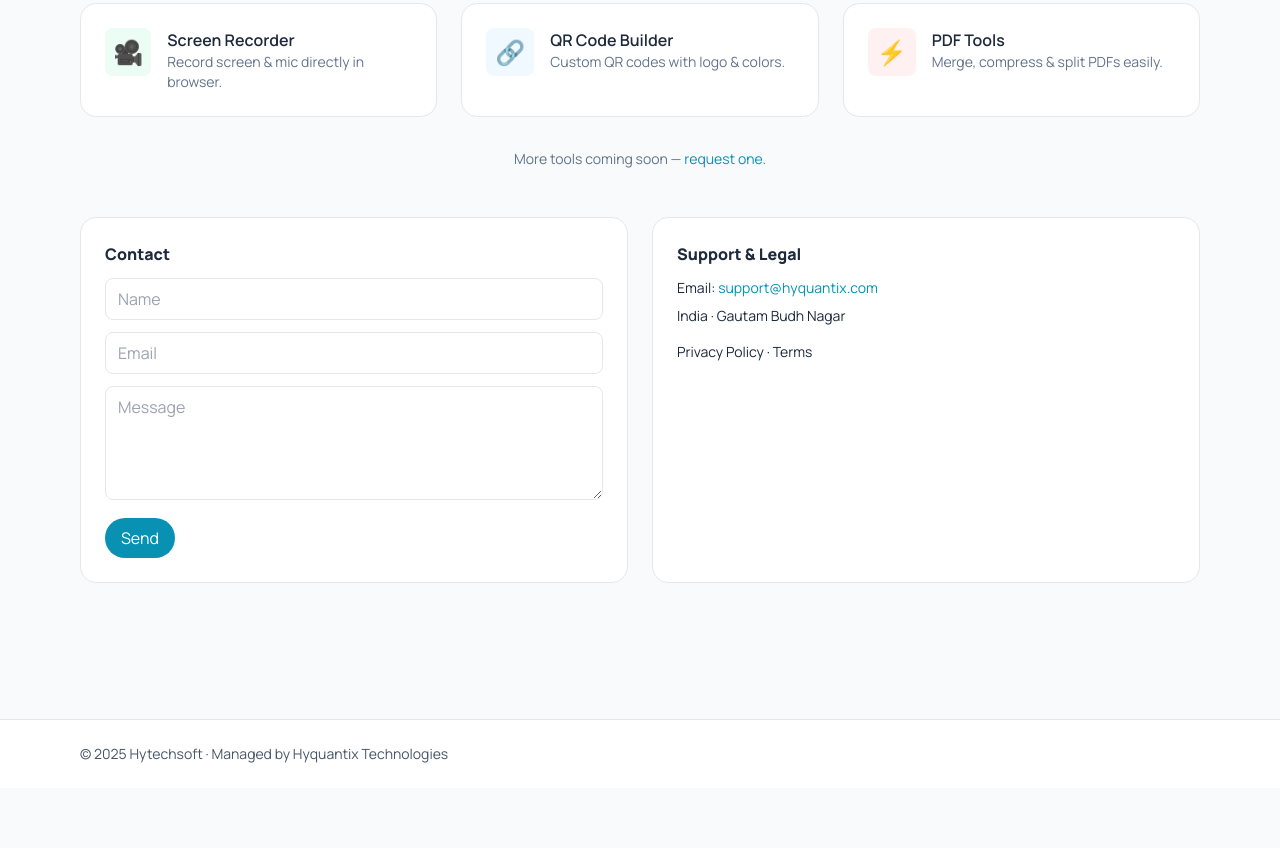
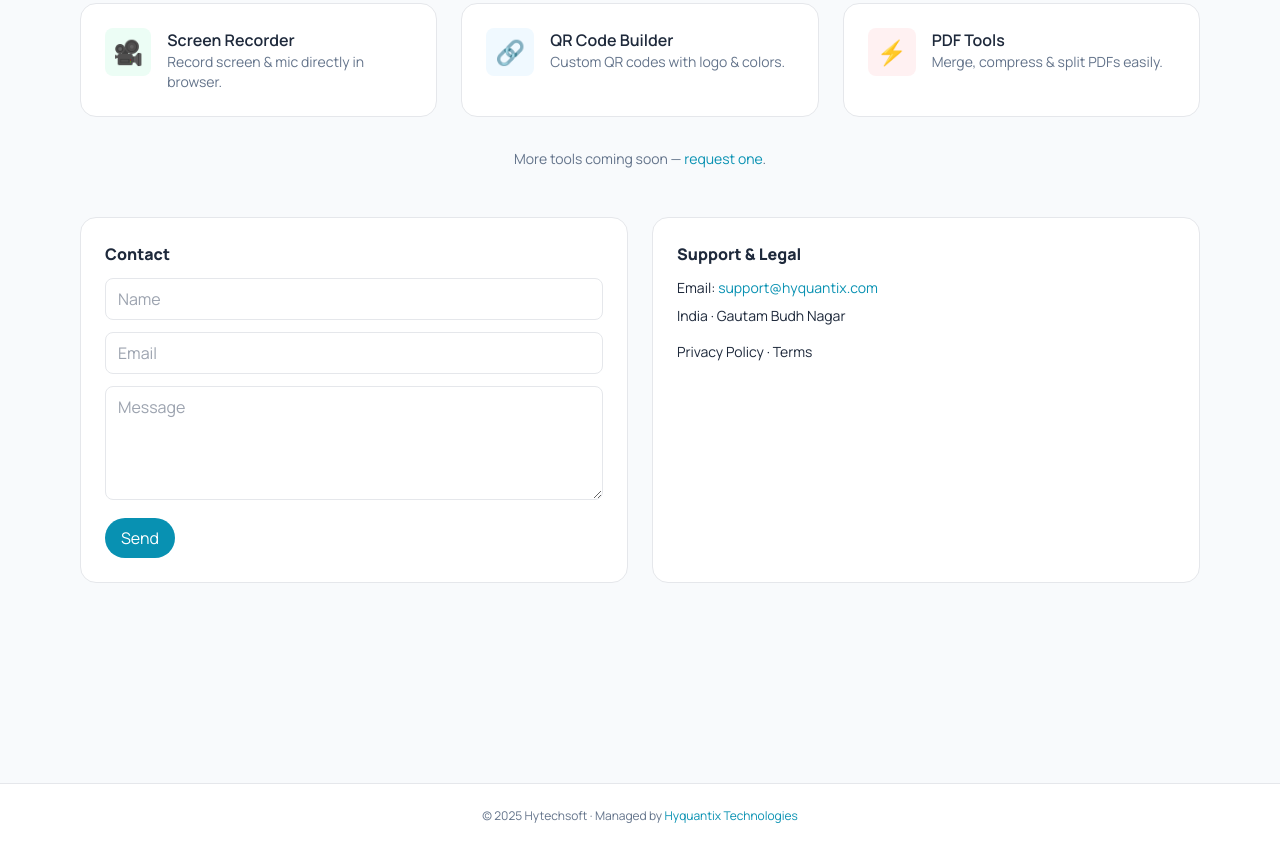
Before and after one commit to gauprit/hytechsoftttt, a plain HTML site: page index.html in a window 1280 px wide. Shown: the part 716-1564 px from the top of the page. Before the commit the page ends 1504 px from the top, so only its background shows below. Drawn offline with nearby package versions, Linux system fonts and the light colour scheme.

Commit message:
Update index.html

```diff
--- a/index.html
+++ b/index.html
@@ -250,9 +250,15 @@
 </main>
 
 <!-- ================= FOOTER ================= -->
-<footer class="border-t bg-white">
-  <div class="max-w-6xl mx-auto px-4 py-6 text-sm text-slate-600">
-    © 2025 Hytechsoft · Managed by Hyquantix Technologies
+<footer class="mt-16 border-t bg-white">
+  <div class="max-w-6xl mx-auto px-4 py-6 text-xs text-slate-500 text-center">
+    © 2025 Hytechsoft · Managed by
+    <a href="https://www.hyquantix.com"
+       target="_blank"
+       rel="noopener noreferrer"
+       class="text-cyan-600 hover:text-cyan-700 font-medium">
+      Hyquantix Technologies
+    </a>
   </div>
 </footer>
 
```
